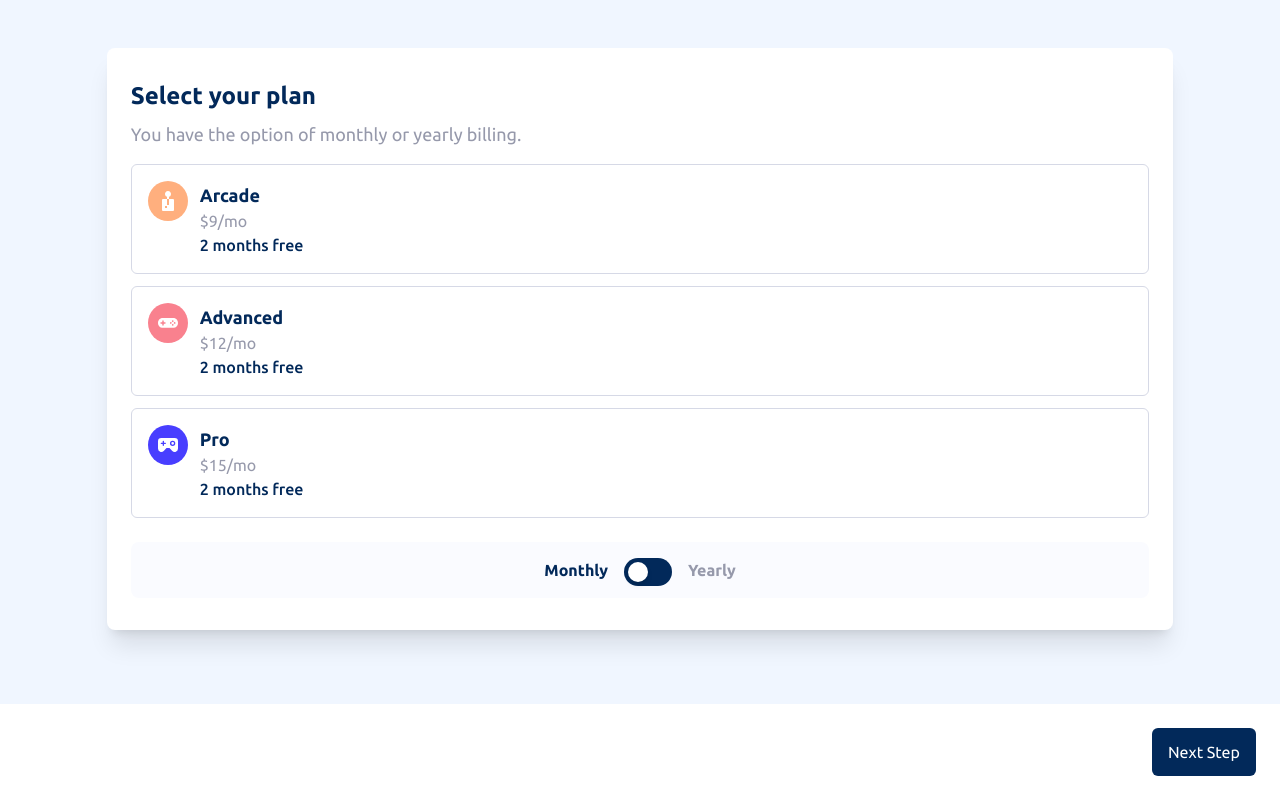
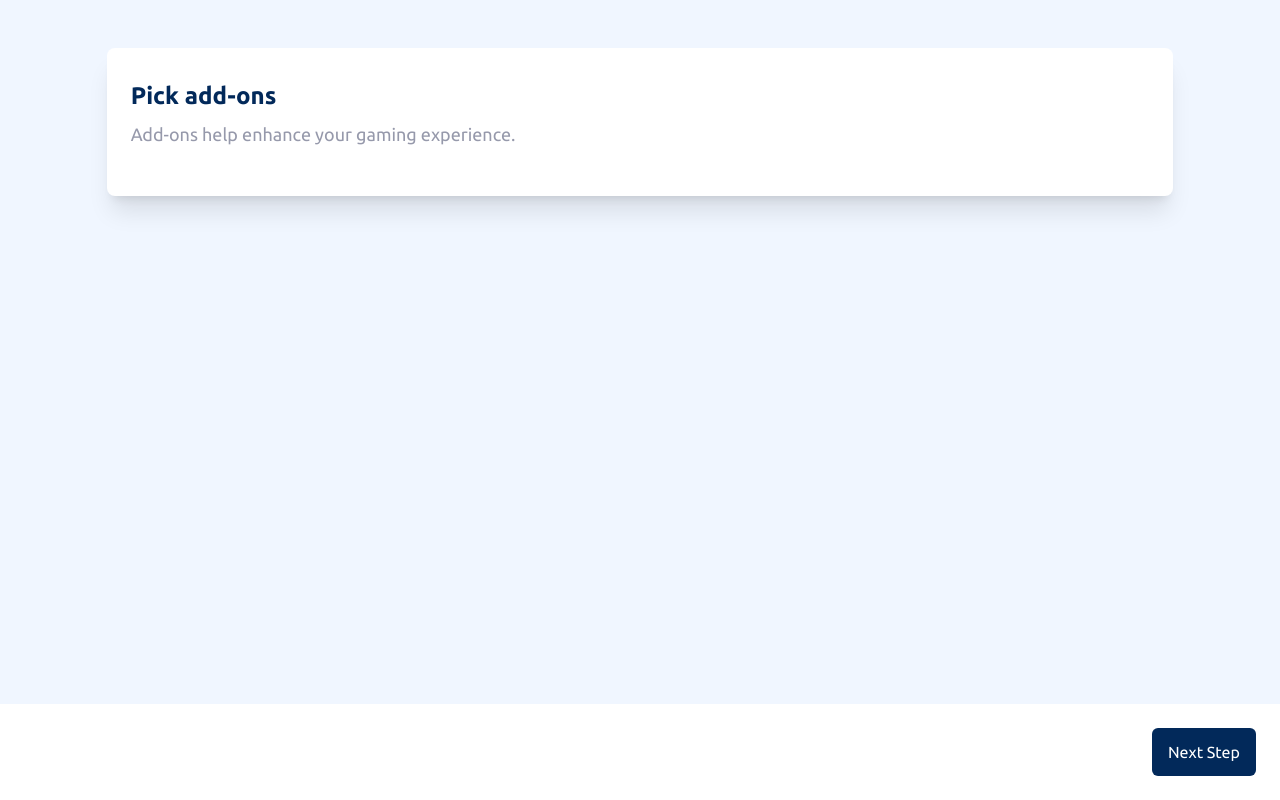
Before and after one commit to Di-void/multi-step-form, a React (Vite) app: page / in a window 1280 px wide. Built offline with nearby package versions, Linux system fonts and the light colour scheme.

Commit message:
feat: add addons screen

```diff
--- /dev/null
+++ b/src/views/Screens/Addons.tsx
@@ -0,0 +1,15 @@
+const Addons = () => {
+  return (
+    <div>
+      <header className="mb-2">
+        <h1 className="text-marine-blue text-2xl font-bold">Pick add-ons</h1>
+      </header>
+
+      <p className="text-cool-gray text-lg mb-4">
+        Add-ons help enhance your gaming experience.
+      </p>
+    </div>
+  );
+};
+
+export default Addons;
--- a/src/views/Screens/index.tsx
+++ b/src/views/Screens/index.tsx
@@ -1,2 +1,3 @@
 export { default as PersonalInfo } from "./Personal_Info";
 export { default as Plans } from "./Plans";
+export { default as Addons } from "./Addons";
--- a/src/views/index.tsx
+++ b/src/views/index.tsx
@@ -1,10 +1,11 @@
-import { PersonalInfo, Plans } from "./Screens";
+import { PersonalInfo, Plans, Addons } from "./Screens";
 
 const Views = () => {
   return (
     <section className="bg-white shadow-xl rounded-lg mt-7 xl:mt-0 px-5 py-6 lg:px-6 lg:py-8">
       {/* <PersonalInfo /> */}
-      <Plans />
+      {/* <Plans /> */}
+      <Addons />
     </section>
   );
 };
```
